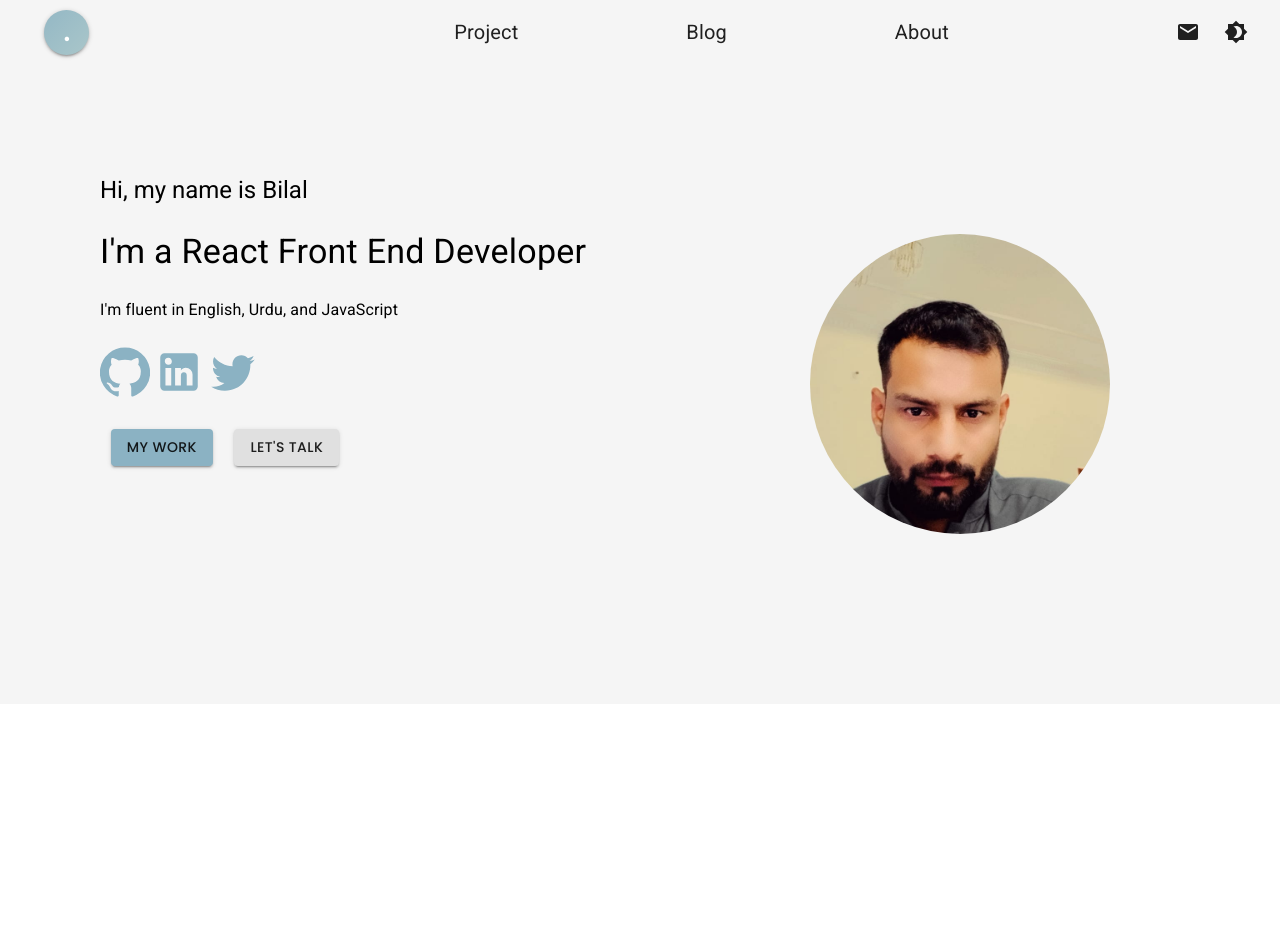
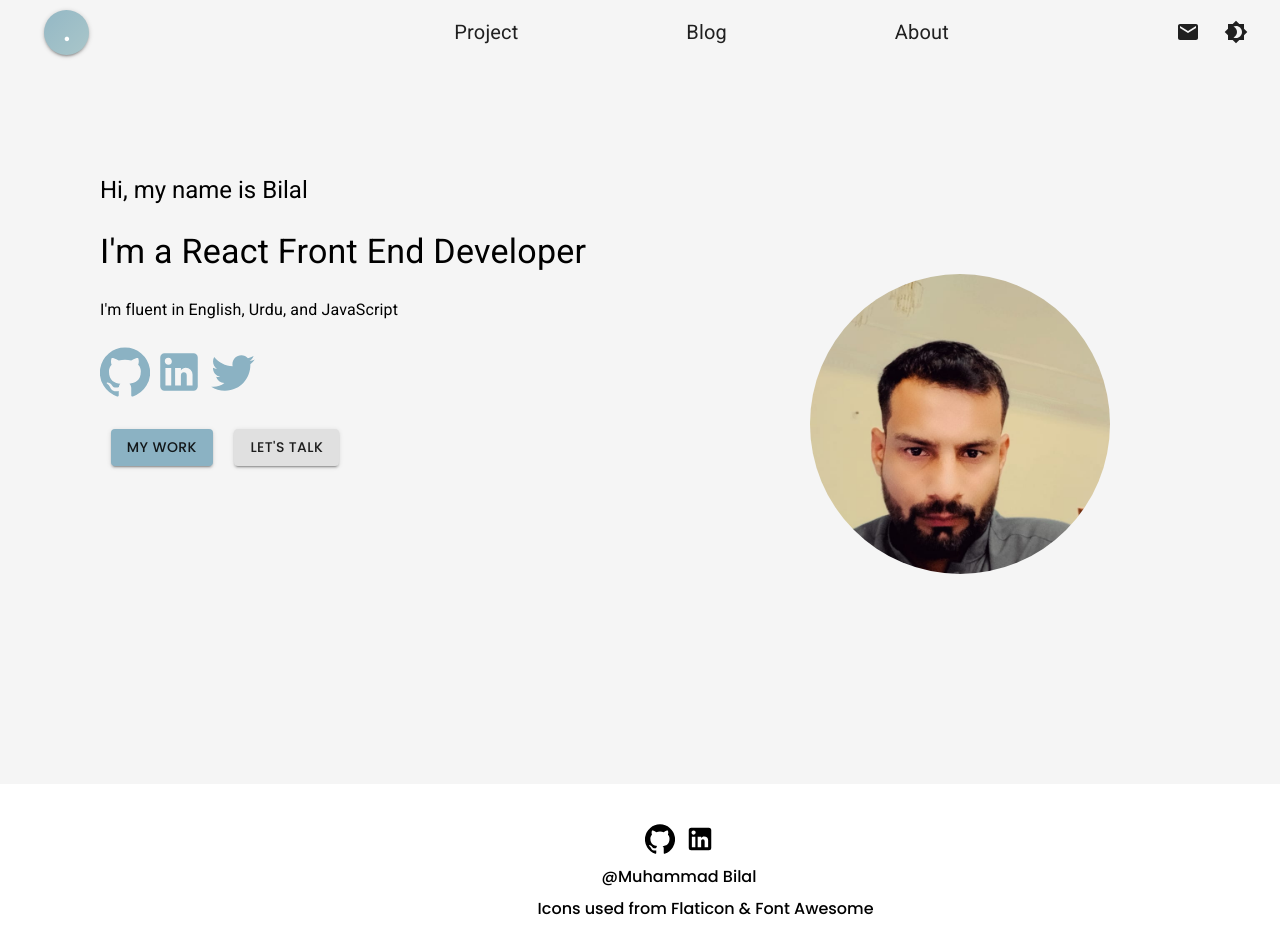
Before and after one commit to chaudarybilal/Resume, a React (Create React App) app: page / in a window 1280 px wide. Before the commit the page ends 800 px from the top, so only its background shows below. Built offline with nearby package versions, Linux system fonts and the light colour scheme.

Commit message:
Added Footer.js

```diff
--- a/src/App.js
+++ b/src/App.js
@@ -11,6 +11,7 @@ import Header from "./Header";
 import { ThemeContext } from "./ThemeContext";
 import { createTheme, ThemeProvider } from "@mui/material";
 import { useState } from "react";
+import Footer from "./Footer";
 
 const App = () => {
   const[theme,setTheme]=useState("light");
@@ -44,6 +45,7 @@ const App = () => {
               <Route path="/contact" element={<Contact />} />
               <Route path="/project" element={<Project />} />
             </Routes>
+            <Footer/>
           </BrowserRouter>
         </ThemeContext.Provider>
       </ThemeProvider>
--- /dev/null
+++ b/src/Footer.js
@@ -0,0 +1,39 @@
+import GitHubIcon from "@material-ui/icons/GitHub";
+import LinkedInIcon from "@material-ui/icons/LinkedIn";
+import React from "react";
+
+const Footer = () => {
+  return (
+    <>
+      <div
+        style={{
+          height: "20vh",
+          width: "100%",
+          position: "relative",
+          backgroundColor: "white",
+        }}
+      >
+        <div style={{ position: "absolute", left: "50%", top: "25%" }}>
+          <div
+            style={{
+              width: "80px",
+              display: "flex",
+              justifyContent: "space-around",
+            }}
+          >
+            <GitHubIcon style={{ fontSize: 30 }} />
+            <LinkedInIcon style={{ fontSize: 30 }} />
+          </div>
+        </div>
+        <div style={{ position: "absolute", left: "47%", top: "50%" }}>
+          <div>@Muhammad Bilal</div>
+        </div>
+        <div style={{ position: "absolute", left: "42%", top: "70%" }}>
+          Icons used from Flaticon & Font Awesome
+        </div>
+      </div>
+    </>
+  );
+};
+
+export default Footer;
--- a/src/components/About.js
+++ b/src/components/About.js
@@ -8,7 +8,7 @@ import { useContext } from "react";
 const useStyles = makeStyles((theme) => ({
   container: {
     display: "flex",
-    height: "80vh",
+    height: "110vh",
     [theme.breakpoints.down("sm")]: {
       flexDirection: "column",
     },
--- a/src/components/Home.js
+++ b/src/components/Home.js
@@ -10,7 +10,7 @@ import { useContext } from "react";
 const useStyles = makeStyles((theme) => ({
   container: {
     display: "flex",
-    height: "80vh",
+    height: "90vh",
     [theme.breakpoints.down("sm")]: {
       flexDirection: "column",
     },
```
